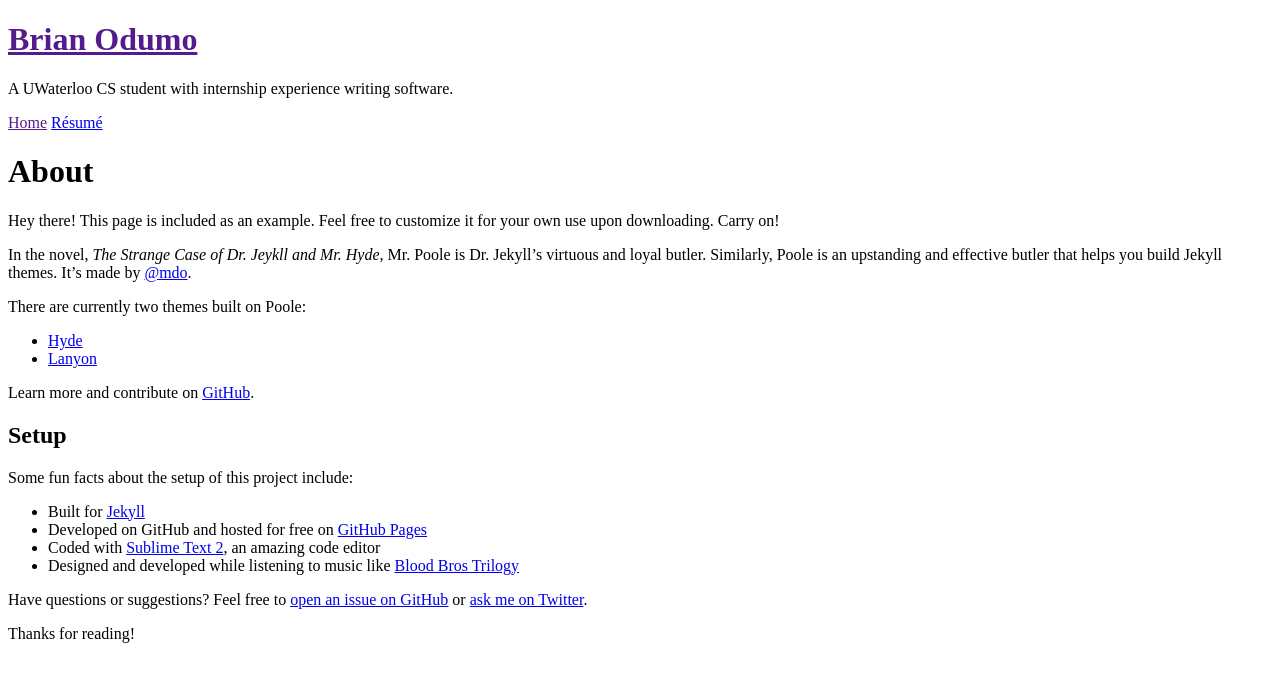
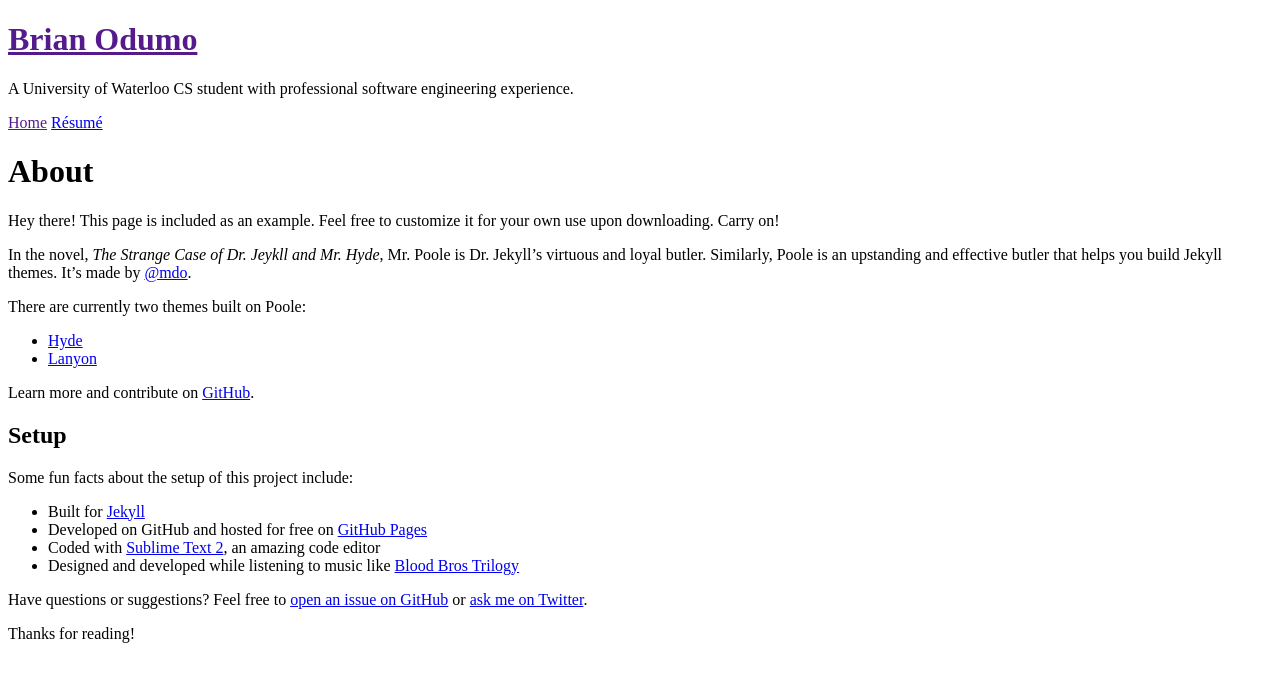
Before and after one commit to brianod/brianod.github.io, a Jekyll site: the page built from about.md, in a window 1280 px wide. Shown: the top 682 px of the page. Built offline with Jekyll 4.4.1, drawn with Linux system fonts in a browser that asks for light colours.

Commit message:
change site description

```diff
--- a/_config.yml
+++ b/_config.yml
@@ -6,14 +6,14 @@ permalink:        pretty
 
 # Setup
 title:            Brian Odumo
-tagline:          'A Jekyll theme'
-description:      'A UWaterloo CS student with internship experience writing software.'
+tagline:          'A portfolio website'
+description:      'A University of Waterloo CS student with professional software engineering experience.'
 url:              http://hyde.getpoole.com
 baseurl:          /
 
 author:
-  name:           'Mark Otto'
-  url:            https://twitter.com/mdo
+  name:           'Brian Odumo'
+  url:            https://twitter.com/brianodumo
 
 paginate:         5
 
```
